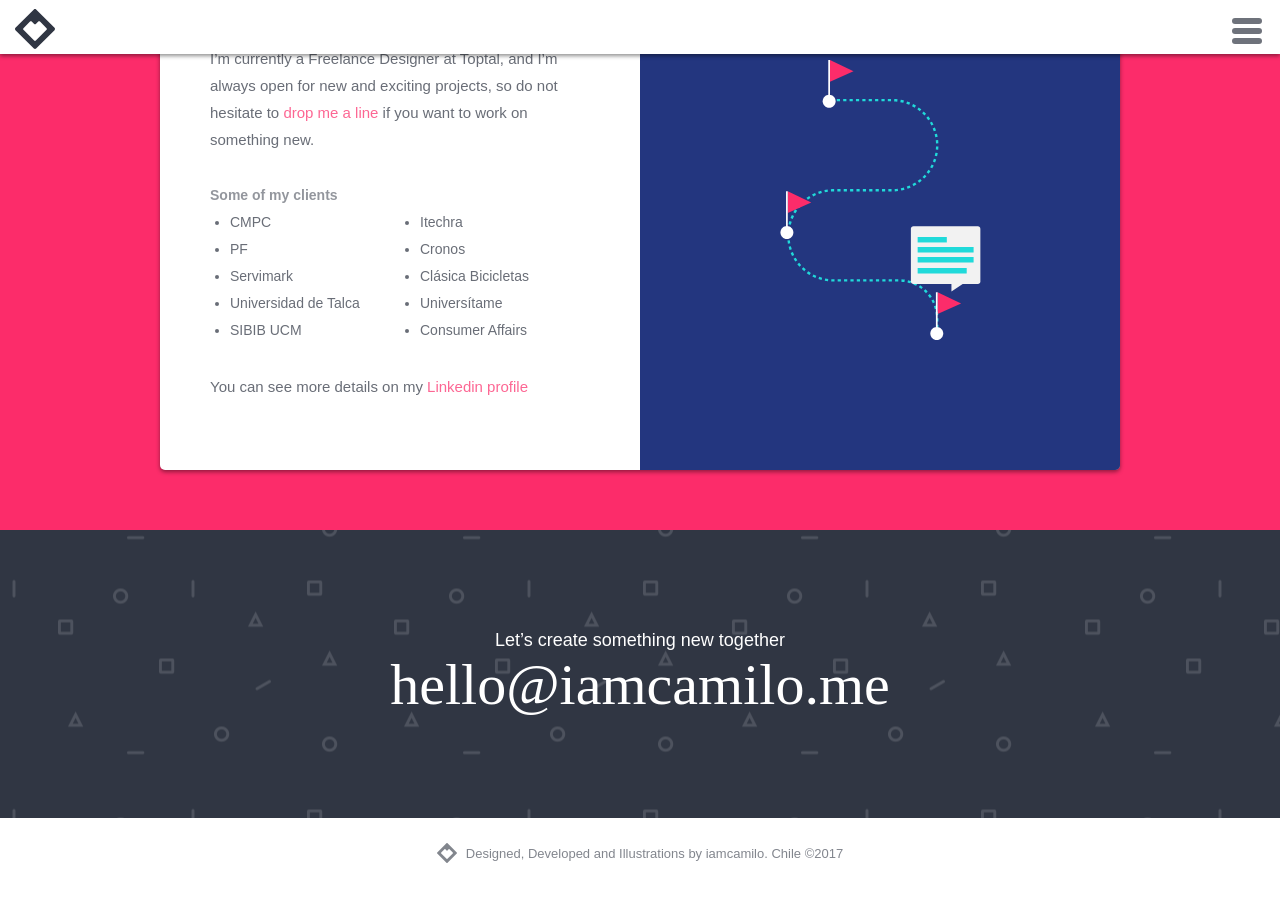
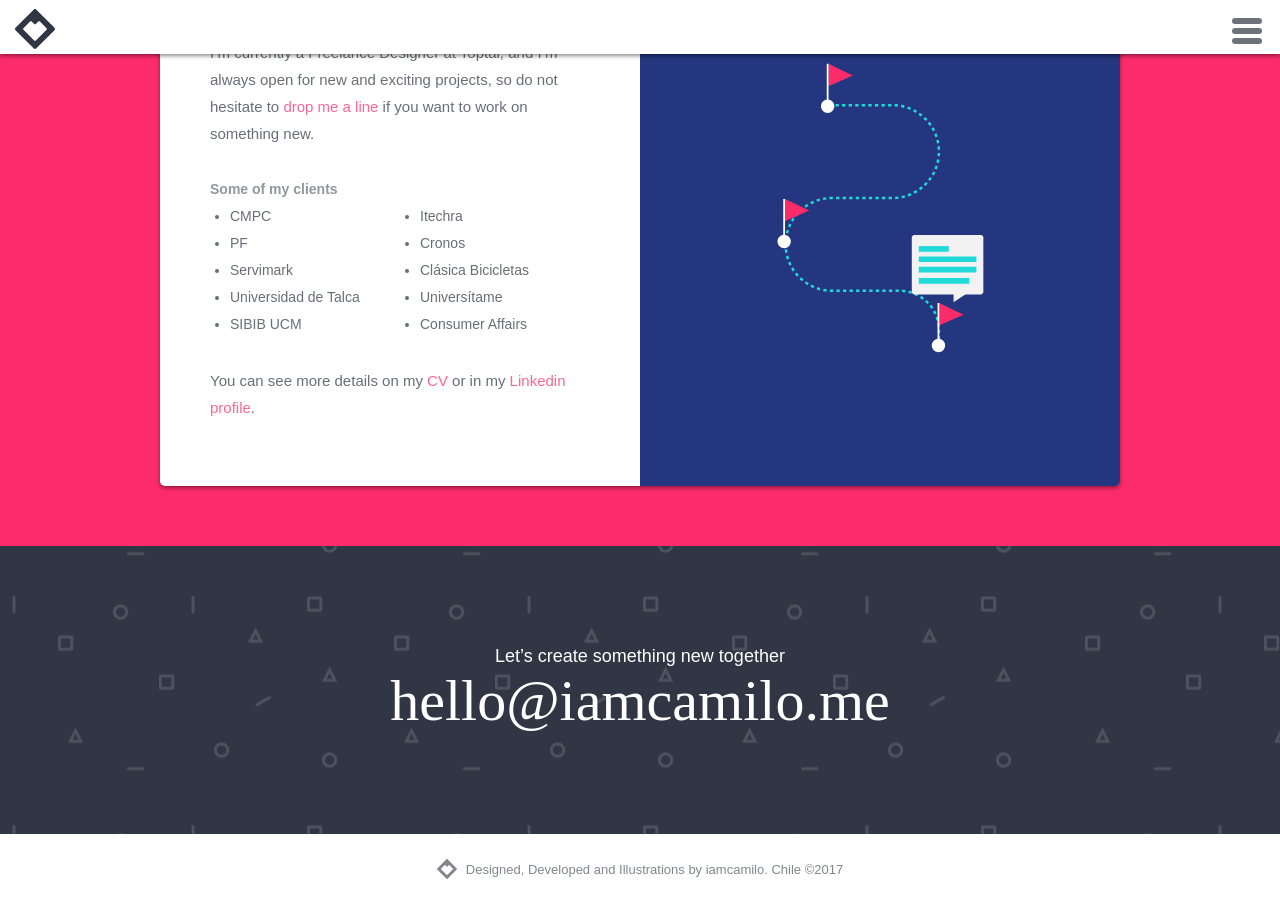
Before and after one commit to iamcamilo/iamcamilo, a Jekyll site: the page built from about.html, in a window 1280 px wide and 900 px high, scrolled down 2130 px. Built offline with Jekyll 4.4.1, drawn with Linux system fonts in a browser that asks for light colours; some web fonts are replaced.

Commit message:
Added CV

```diff
--- a/index.html
+++ b/index.html
@@ -57,6 +57,8 @@
   <a href="mailto:hello@iamcamilo.me" class="footer-contact-link">Email me</a>
   <span>·</span>
   <a href="https://www.linkedin.com/in/iamcamilo" target="_blank">Linkedin</a>
+  <span>·</span>
+  <a href="https://drive.google.com/open?id=0B6-SxHdAstlbTjhnUnNocVU3WFk" target="_blank">CV</a>
   <!-- <span>·</span>
   <a href="#">Instagram</a> -->
 </footer>
```
Also changed, not shown: _about/3-experience.md (+1 -1 lines), 1 other file.
